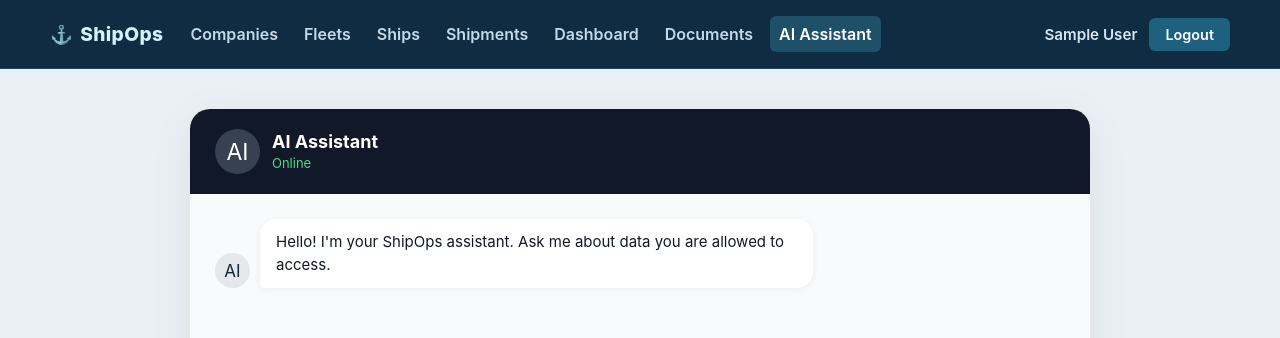
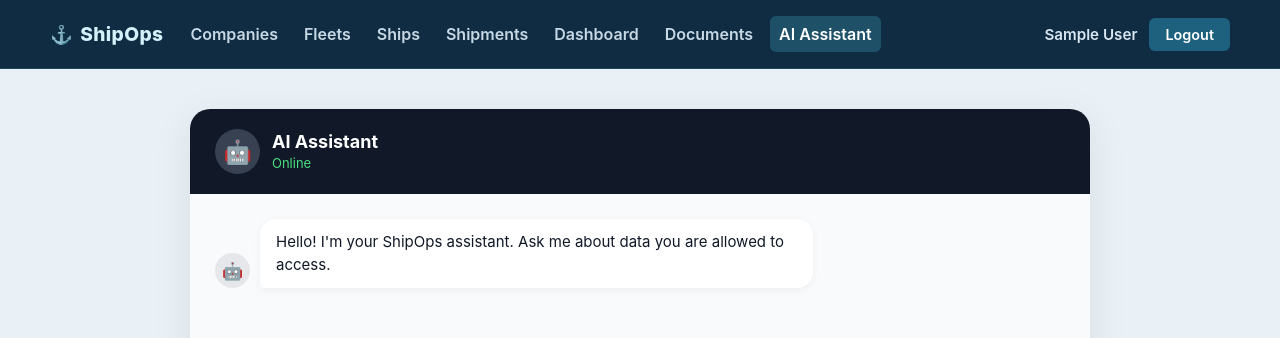
Before and after one commit to ShipOps-ITI/frontend, a React (Vite) app: page /chatbot in a window 1280 px wide. Shown: the top 338 px of the page. Built offline with nearby package versions, Linux system fonts and the light colour scheme; no server answers; sample sign-in values are in the browser's storage.

Commit message:
updating the style

```diff
--- a/src/pages/Chatbot/Chatbot.jsx
+++ b/src/pages/Chatbot/Chatbot.jsx
@@ -40,7 +40,7 @@ function Chatbot() {
       <div className="chatbot-container">
         <header className="chatbot-header">
           <div className="bot-info">
-            <div className="bot-avatar">AI</div>
+            <div className="bot-avatar">🤖</div>
             <div><h2>AI Assistant</h2><span>Online</span></div>
           </div>
         </header>
@@ -48,9 +48,9 @@ function Chatbot() {
         <main className="chatbot-messages">
           {messages.map((message) => (
             <div key={message.id} className={`message-row ${message.sender}`}>
-              {message.sender === "bot" && <div className="message-avatar">AI</div>}
+              {message.sender === "bot" && <div className="message-avatar">🤖</div>}
               <div className="message">{message.text}</div>
-              {message.sender === "user" && <div className="message-avatar">You</div>}
+              {message.sender === "user" && <div className="message-avatar">👤</div>}
             </div>
           ))}
         </main>
```
